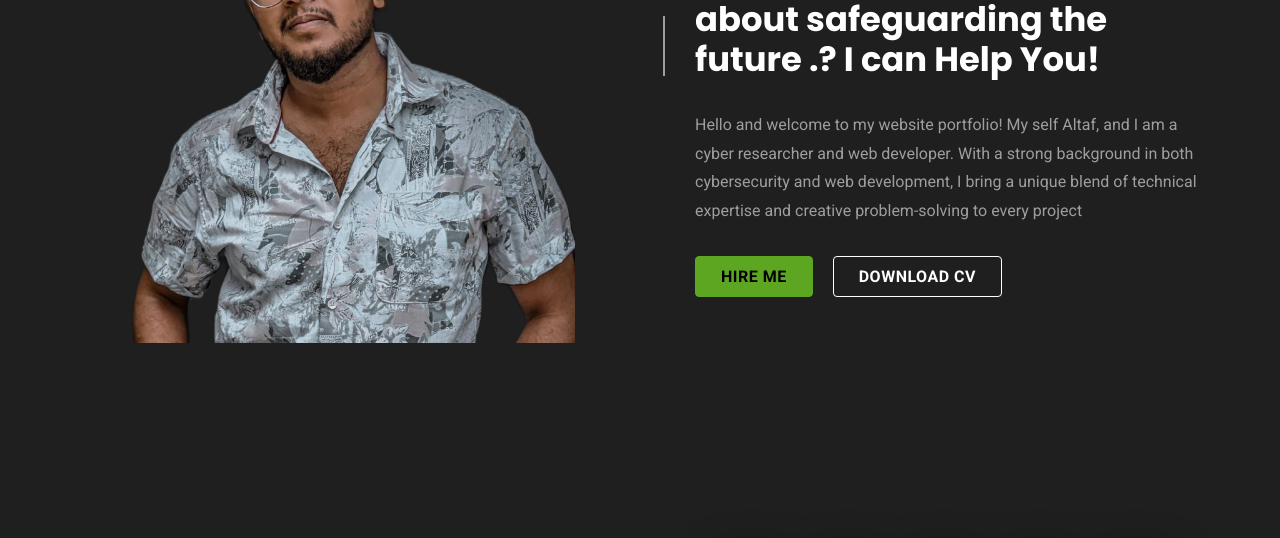
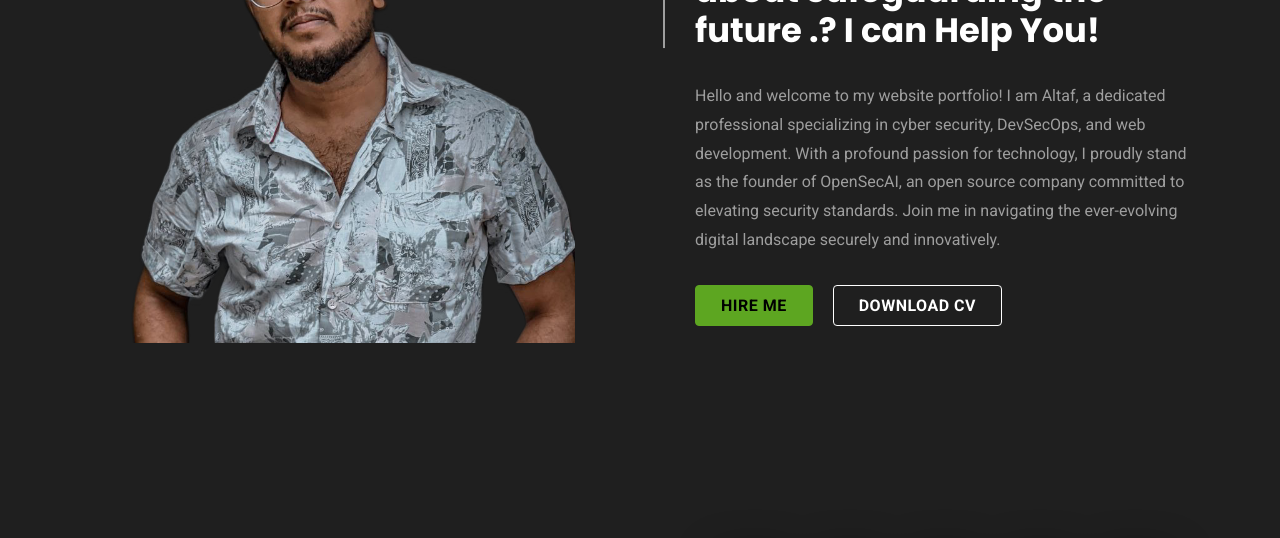
Before and after one commit to imaltaf/portfolio-v2, a plain HTML site: page index.html in a window 1280 px wide. Shown: the part 1461-1999 px from the top of the page. Drawn offline with nearby package versions, Linux system fonts and the light colour scheme; a web font is replaced by a local one.

Commit message:
Update index.html

```diff
--- a/index.html
+++ b/index.html
@@ -236,8 +236,8 @@
           <h2 class="h3 section-title">Cyber security isn't just about protecting data, it's about safeguarding the future .? I can Help You!</h2>
 
           <p class="section-text">
-            Hello and welcome to my website portfolio! My self Altaf, and I am a cyber researcher and web developer. With a strong background in both cybersecurity and web development, I bring a unique blend of technical expertise and creative problem-solving to every project
-          </p>
+            Hello and welcome to my website portfolio!
+I am Altaf, a dedicated professional specializing in cyber security, DevSecOps, and web development. With a profound passion for technology, I proudly stand as the founder of OpenSecAI, an open source company committed to elevating security standards. Join me in navigating the ever-evolving digital landscape securely and innovatively.  </p>
 
           <div class="btn-group">
             <button class="btn btn-secondary">Hire me</button>
```
